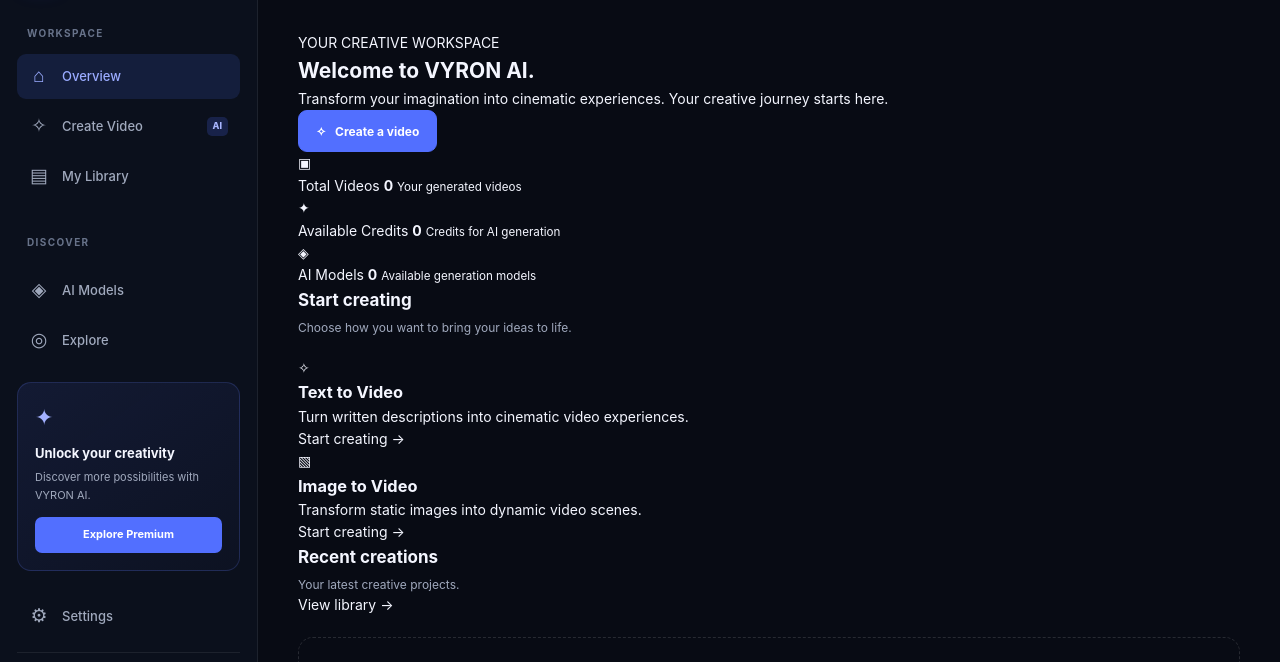
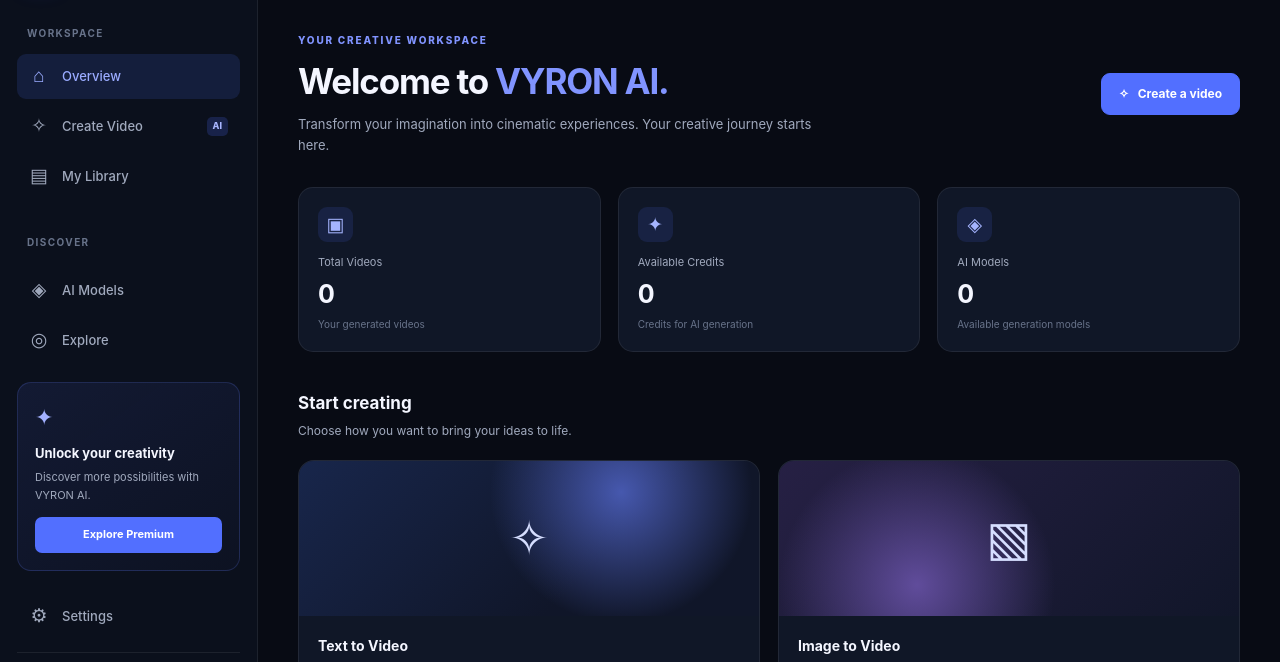
Before and after one commit to ernestokyere/VYRON-AI-, a plain HTML site: page index.html in a window 1280 px wide. Shown: the part 79-741 px from the top of the page. Drawn offline with Linux system fonts and the light colour scheme.

Commit message:
Update components.css

```diff
--- a/css/components.css
+++ b/css/components.css
@@ -360,3 +360,222 @@
   background: white;
   margin: 4px auto;
 }
+
+/* =========================================
+   VYRON AI - DASHBOARD FOUNDATION
+========================================= */
+
+.welcome-section {
+  display: flex;
+  align-items: center;
+  justify-content: space-between;
+  gap: 25px;
+  margin-bottom: 32px;
+}
+
+.eyebrow {
+  color: var(--accent-light);
+  font-size: 10px;
+  font-weight: 800;
+  letter-spacing: 1.8px;
+  margin-bottom: 12px;
+}
+
+.welcome-section h1,
+.placeholder-page h1 {
+  font-size: clamp(25px, 3vw, 35px);
+  line-height: 1.25;
+  letter-spacing: -1.2px;
+  font-weight: 750;
+}
+
+.welcome-section h1 span {
+  color: var(--accent-light);
+}
+
+.welcome-section p {
+  max-width: 520px;
+  color: var(--text-secondary);
+  font-size: 13px;
+  margin-top: 10px;
+}
+
+.quick-stats {
+  display: grid;
+  grid-template-columns: repeat(3, minmax(0, 1fr));
+  gap: 17px;
+  margin-bottom: 38px;
+}
+
+.stat-card {
+  min-height: 145px;
+  padding: 19px;
+  display: flex;
+  flex-direction: column;
+  align-items: flex-start;
+  background: var(--bg-card);
+  border: 1px solid var(--border-color);
+  border-radius: 15px;
+}
+
+.stat-icon {
+  width: 35px;
+  height: 35px;
+  display: grid;
+  place-items: center;
+  border-radius: 9px;
+  background: rgba(82,111,255,.13);
+  color: #A5B4FF;
+  font-size: 19px;
+  margin-bottom: 12px;
+}
+
+.stat-card > span {
+  color: var(--text-secondary);
+  font-size: 11px;
+}
+
+.stat-card strong {
+  font-size: 25px;
+  margin-top: 2px;
+}
+
+.stat-card small {
+  color: var(--text-muted);
+  font-size: 10px;
+  margin-top: 2px;
+}
+
+.creation-section,
+.recent-section {
+  margin-bottom: 38px;
+}
+
+.creation-grid {
+  display: grid;
+  grid-template-columns: repeat(2, minmax(0, 1fr));
+  gap: 18px;
+}
+
+.creation-card {
+  overflow: hidden;
+  background: var(--bg-card);
+  border: 1px solid var(--border-color);
+  border-radius: 16px;
+  transition: var(--transition);
+}
+
+.creation-card:hover {
+  transform: translateY(-3px);
+  border-color: rgba(104,130,255,.5);
+}
+
+.creation-visual {
+  height: 155px;
+  display: grid;
+  place-items: center;
+  font-size: 48px;
+  color: #D6DEFF;
+  overflow: hidden;
+}
+
+.text-visual {
+  background:
+    radial-gradient(circle at 70% 20%, #4658AE 0%, transparent 38%),
+    linear-gradient(135deg,#18264B,#101629 65%);
+}
+
+.image-visual {
+  background:
+    radial-gradient(circle at 30% 80%, #604C9B 0%, transparent 40%),
+    linear-gradient(135deg,#262044,#111629);
+}
+
+.creation-card-content {
+  padding: 19px;
+}
+
+.creation-card-content h3 {
+  font-size: 14px;
+  margin-bottom: 7px;
+}
+
+.creation-card-content p {
+  color: var(--text-secondary);
+  font-size: 11px;
+  max-width: 300px;
+  line-height: 1.7;
+}
+
+.creation-action {
+  display: inline-block;
+  margin-top: 17px;
+  color: var(--accent-light);
+  font-size: 11px;
+  font-weight: 700;
+}
+
+.section-heading {
+  display: flex;
+  align-items: center;
+  justify-content: space-between;
+  gap: 15px;
+}
+
+.view-all {
+  color: var(--accent-light);
+  font-size: 11px;
+  font-weight: 600;
+}
+
+.placeholder-page {
+  min-height: 60vh;
+  display: flex;
+  flex-direction: column;
+  justify-content: center;
+  align-items: center;
+  text-align: center;
+  padding: 30px 15px;
+}
+
+.placeholder-icon {
+  width: 75px;
+  height: 75px;
+  display: grid;
+  place-items: center;
+  border: 1px solid rgba(110,135,255,.25);
+  background: rgba(82,111,255,.12);
+  border-radius: 22px;
+  font-size: 32px;
+  color: var(--accent-light);
+  margin-bottom: 23px;
+}
+
+.placeholder-page h1 {
+  margin-bottom: 10px;
+}
+
+.placeholder-page > p {
+  max-width: 430px;
+  color: var(--text-secondary);
+  font-size: 13px;
+  margin-bottom: 22px;
+}
+
+.coming-soon {
+  display: flex;
+  align-items: center;
+  gap: 8px;
+  color: var(--text-muted);
+  font-size: 10px;
+  font-weight: 700;
+  letter-spacing: 1px;
+  margin-bottom: 25px;
+}
+
+.coming-soon span {
+  width: 7px;
+  height: 7px;
+  border-radius: 50%;
+  background: var(--warning);
+}
```
